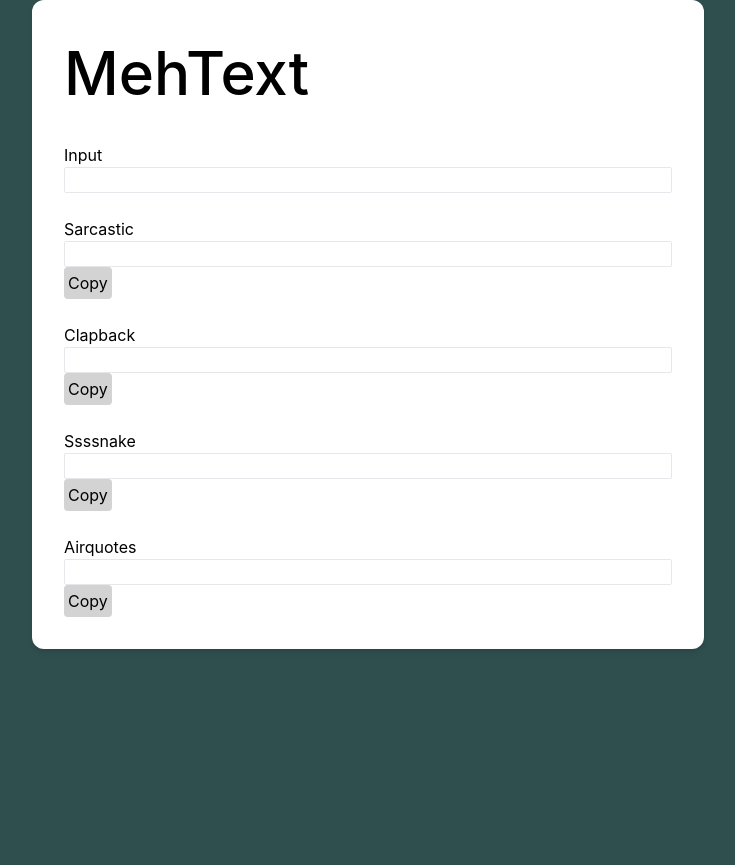
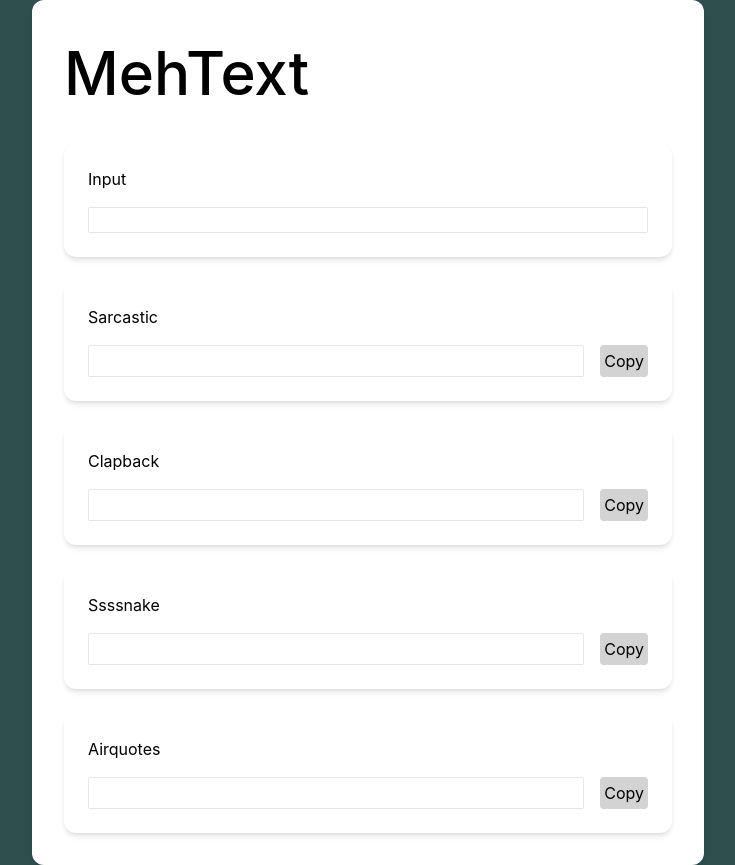
Before and after one commit to vancetran/mehtext, a React (Create React App) app: page / in a window 1280 px wide. Shown: the whole page, without its empty margins (272-1007 px from the left). Before the commit the page ends 800 px from the top, so only its background shows below. Built offline with nearby package versions, Linux system fonts and the light colour scheme.

Commit message:
TextField styling improvements

```diff
--- a/src/components/TextField.tsx
+++ b/src/components/TextField.tsx
@@ -27,8 +27,9 @@ const TextField = ({
   }, [copyButton, label])
 
   return (
-    <div>
+    <div className="p-6 bg-white rounded-xl shadow-md flex flex-col items-left space-y-4">
       <label htmlFor={`${name}-textField`}>{label}</label>
+      <div className="flex flex-row space-x-4">
         <input
           className="border w-full rounded-sm"
           type="text"
@@ -43,6 +44,7 @@ const TextField = ({
           </button>
         )}
       </div>
+    </div>
   )
 }
 
```
Lines whose indentation alone changed are shown as unchanged.
